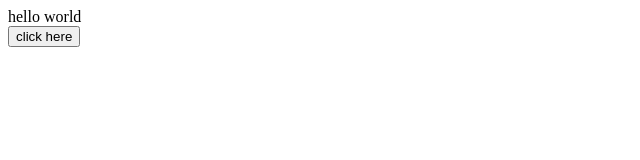
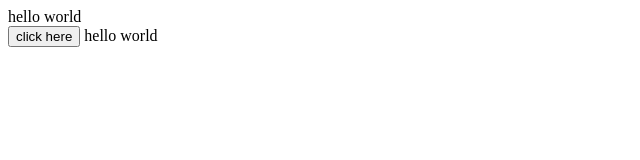
Before and after one commit to Pennypackerwd/my-udemy-course-complete-javascript, a plain HTML site: page section-1/index.html in a window 1280 px wide. Shown: the full height of the page, 0-640 px from the left. Drawn offline with Linux system fonts and the light colour scheme.

Commit message:
added a JS link

```diff
--- a/section-1/index.html
+++ b/section-1/index.html
@@ -9,6 +9,6 @@
         <script>
         //alert("whatever")
         </script>
-        <script src="script>"></script>
+        <script src="script.js"></script>
     </body>
 </html>
```
